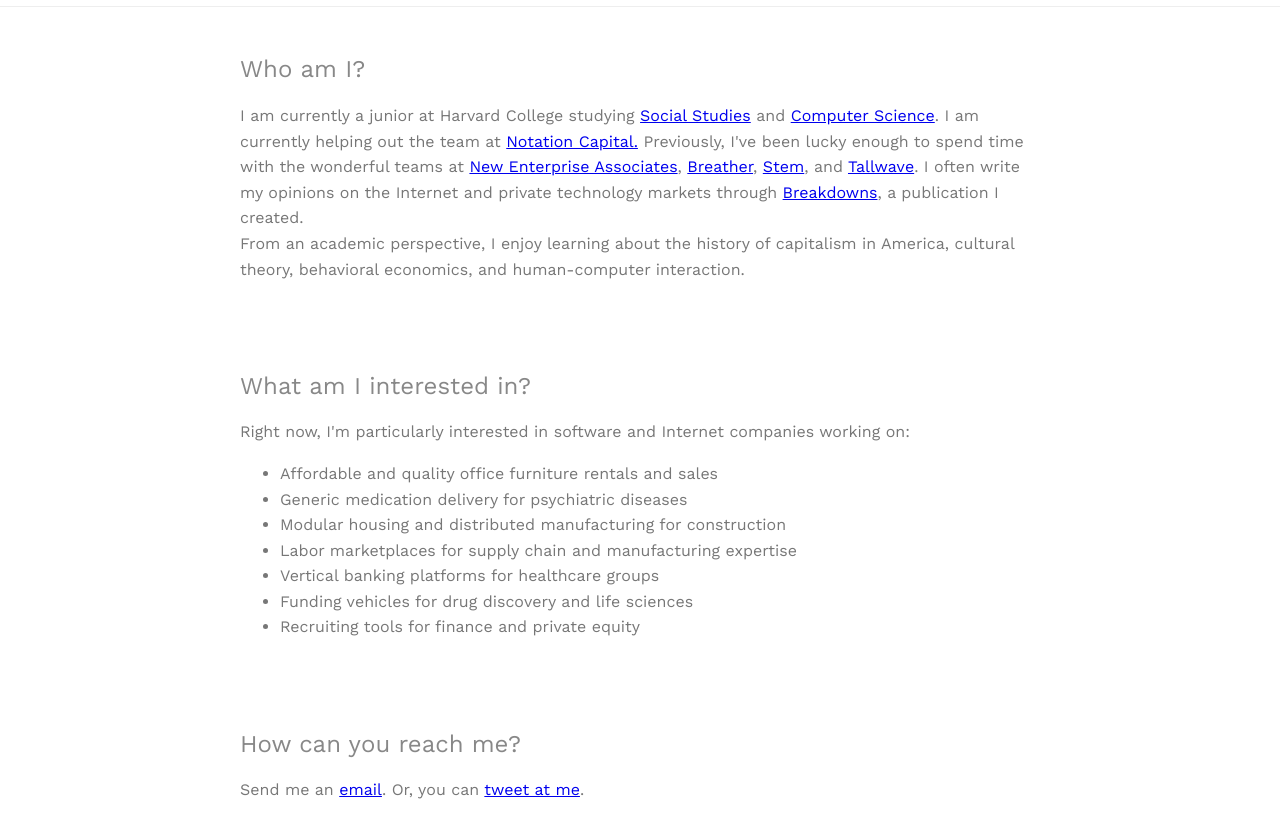
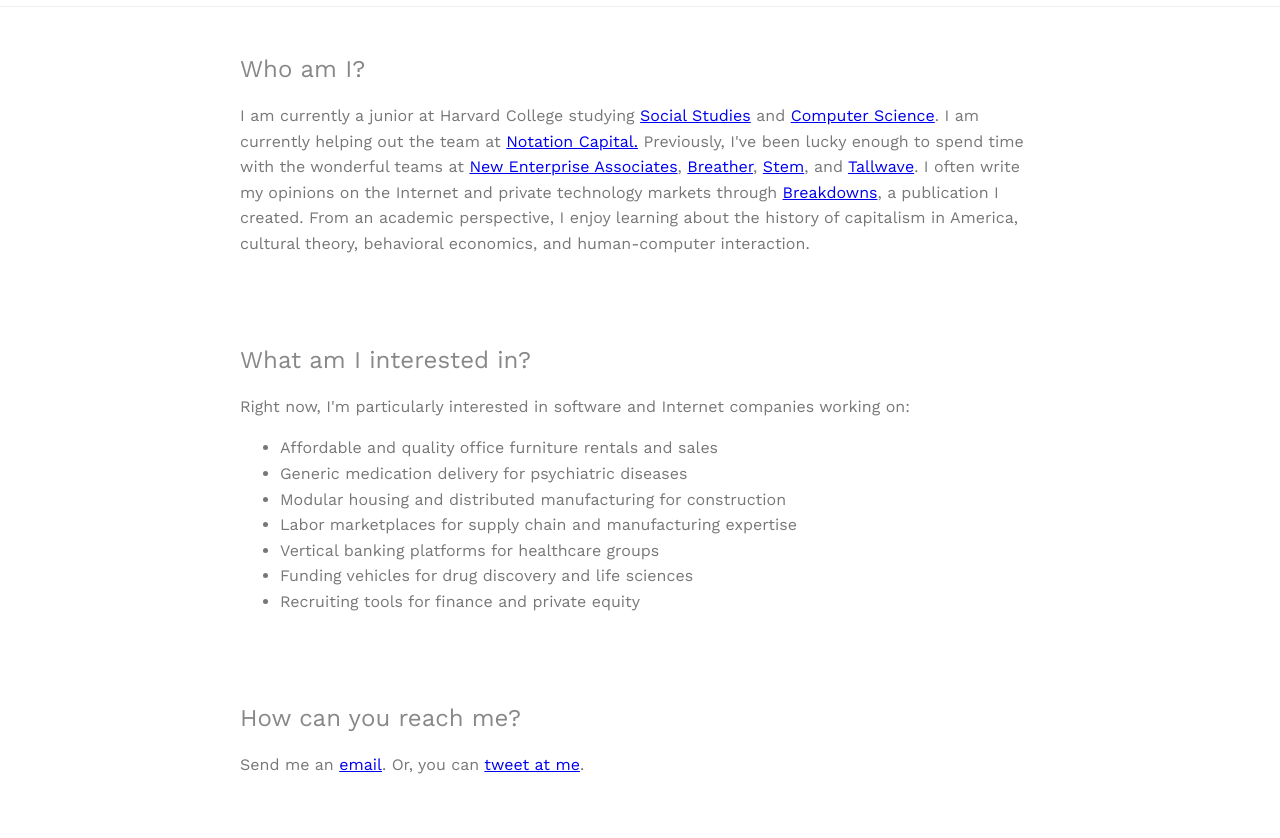
Before and after one commit to aashaysanghvi/aashaysanghvi.github.io, a plain HTML site: page index.html in a window 1280 px wide. Shown: the part 108-946 px from the top of the page. Drawn offline with nearby package versions, Linux system fonts and the light colour scheme.

Commit message:
break point

```diff
--- a/index.html
+++ b/index.html
@@ -21,7 +21,7 @@
         <div class="content">
             <h2 class="content-subhead">Who am I?</h2>
             <p>
-              I am currently a junior at Harvard College studying <a href="https://socialstudies.fas.harvard.edu/">Social Studies</a> and <a href="https://www.seas.harvard.edu/computer-science">Computer Science</a>. I am currently helping out the team at <a href="https://www.notation.vc">Notation Capital.</a> Previously, I've been lucky enough to spend time with the wonderful teams at <a href="https://nea.com">New Enterprise Associates</a>, <a href="https://www.breather.com">Breather</a>, <a href="https://stem.is">Stem</a>, and <a href="https://www.tallwave.com">Tallwave</a>. I often write my opinions on the Internet and private technology markets through <a href="https://medium.com/breakdowns">Breakdowns</a>, a publication I created. <br> From an academic perspective, I enjoy learning about the history of capitalism in America, cultural theory, behavioral economics, and human-computer interaction.
+              I am currently a junior at Harvard College studying <a href="https://socialstudies.fas.harvard.edu/">Social Studies</a> and <a href="https://www.seas.harvard.edu/computer-science">Computer Science</a>. I am currently helping out the team at <a href="https://www.notation.vc">Notation Capital.</a> Previously, I've been lucky enough to spend time with the wonderful teams at <a href="https://nea.com">New Enterprise Associates</a>, <a href="https://www.breather.com">Breather</a>, <a href="https://stem.is">Stem</a>, and <a href="https://www.tallwave.com">Tallwave</a>. I often write my opinions on the Internet and private technology markets through <a href="https://medium.com/breakdowns">Breakdowns</a>, a publication I created. From an academic perspective, I enjoy learning about the history of capitalism in America, cultural theory, behavioral economics, and human-computer interaction.
             </p>
             <br>
             <h2 class="content-subhead">What am I interested in?</h2>
```
